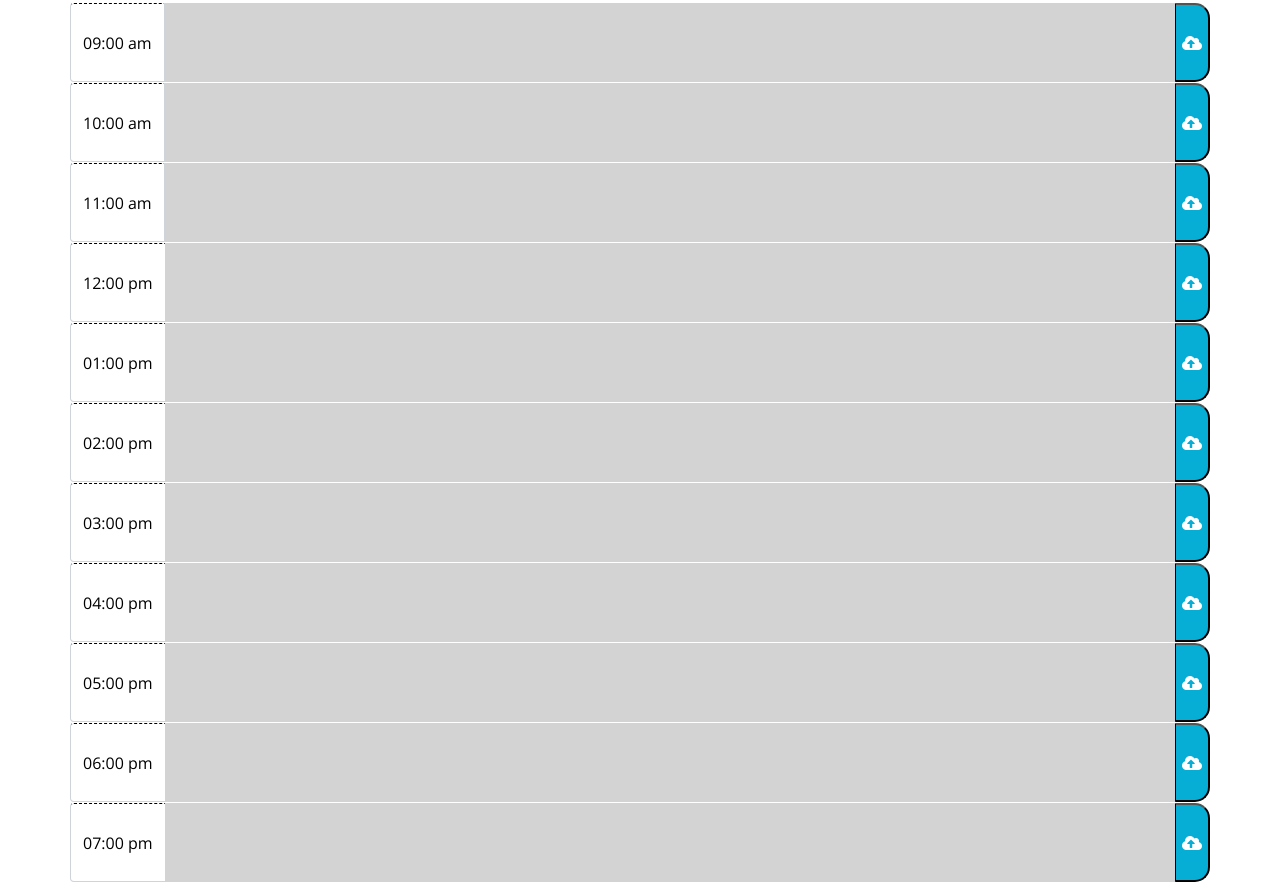
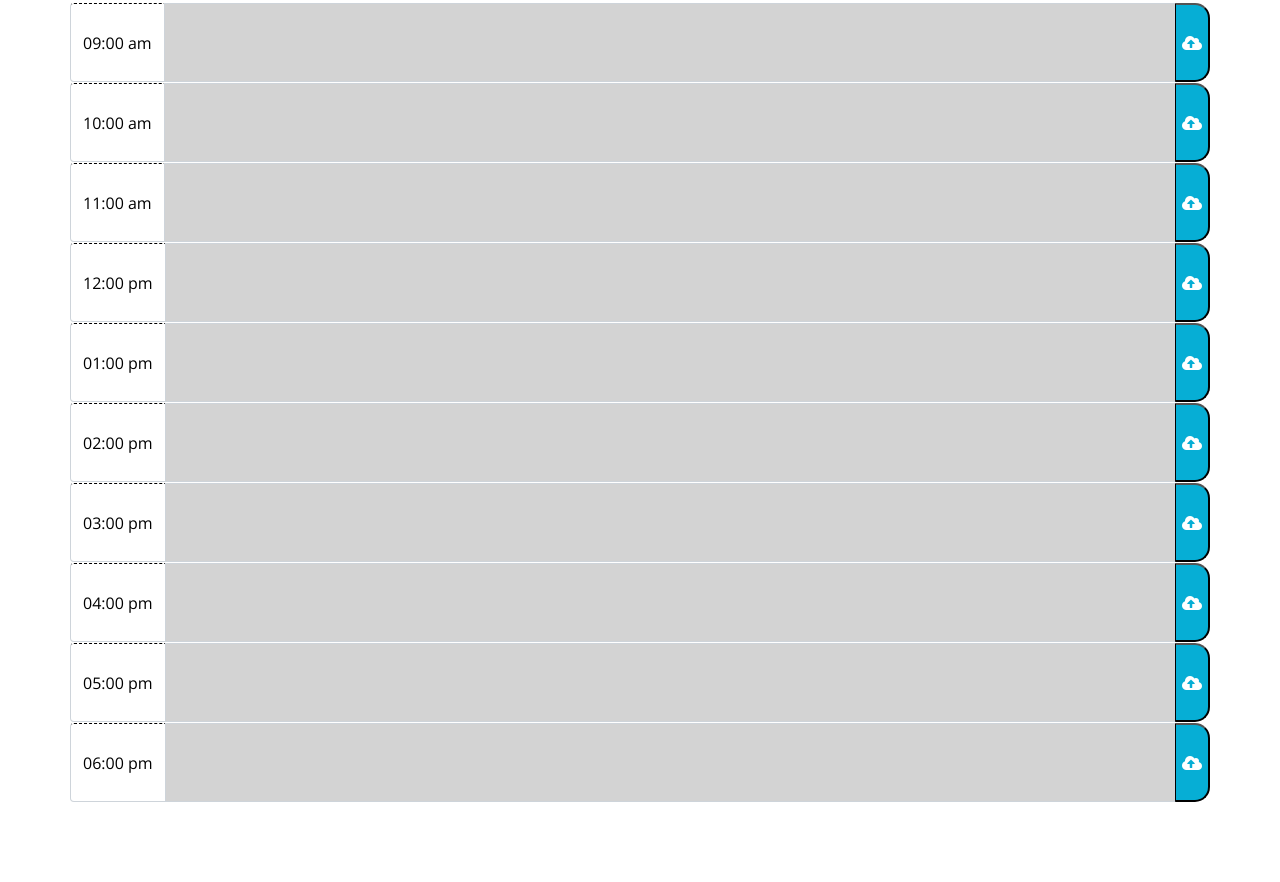
Before and after one commit to ricky-rosay/Third-Party-APIs-Challenge-Work-Day-Scheduler, a plain HTML site: page Develop/index.html in a window 1280 px wide. Shown: the part 372-1254 px from the top of the page. After the commit the page ends 1174 px from the top, so only its background shows below. Drawn offline with nearby package versions, Linux system fonts and the light colour scheme.

```diff
--- a/Develop/index.html
+++ b/Develop/index.html
@@ -133,15 +133,6 @@
         </div>
       </div>
 
-      <div class="row">
-        <div class="input-group">
-          <div class="input-group-prepend">
-            <span class="input-group-text hour">07:00 pm </span>
-          </div>
-          <textarea class="form-control" aria-label="With textarea" id="19pm"></textarea>
-          <button type="button" class="saveBtn"><i class="fas fa-cloud-upload-alt"></i></button>
-        </div>
-      </div>
 
     </div>
 
```
